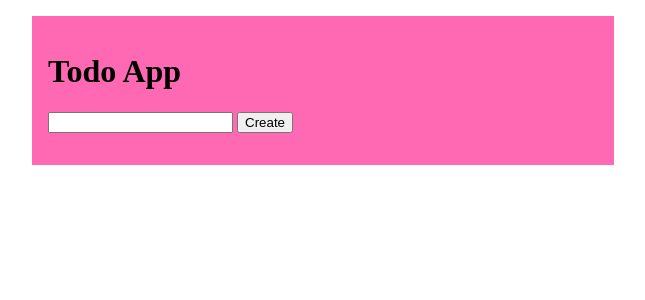
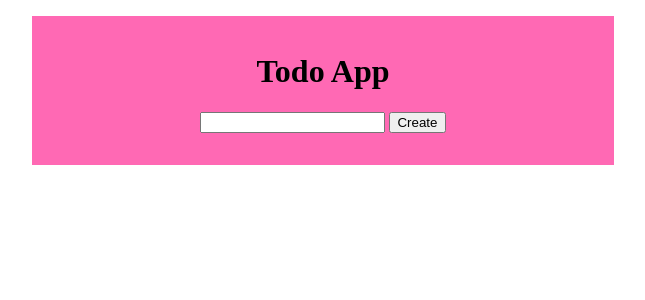
Before and after one commit to yuhcee/class_demos, a Flask app: page / in a window 1280 px wide. Shown: the top 300 px of the page, without its empty margins (317-962 px from the left). Run offline with Flask 2, Linux system fonts and the light colour scheme; data that the repository does not hold is empty.

Commit message:
style(style.css): adjsut ul layout

```diff
--- a/todoapp/static/style.css
+++ b/todoapp/static/style.css
@@ -10,6 +10,14 @@ main {
     background: hotpink;
     margin-left: auto;
     margin-right: auto;
+    text-align: center;
+}
+ul {
+    list-style-type: none;
+    text-align: left;
+    width: 46%;
+    margin-left: auto;
+    margin-right: auto;
 }
 .hidden {
     display: none;
```
